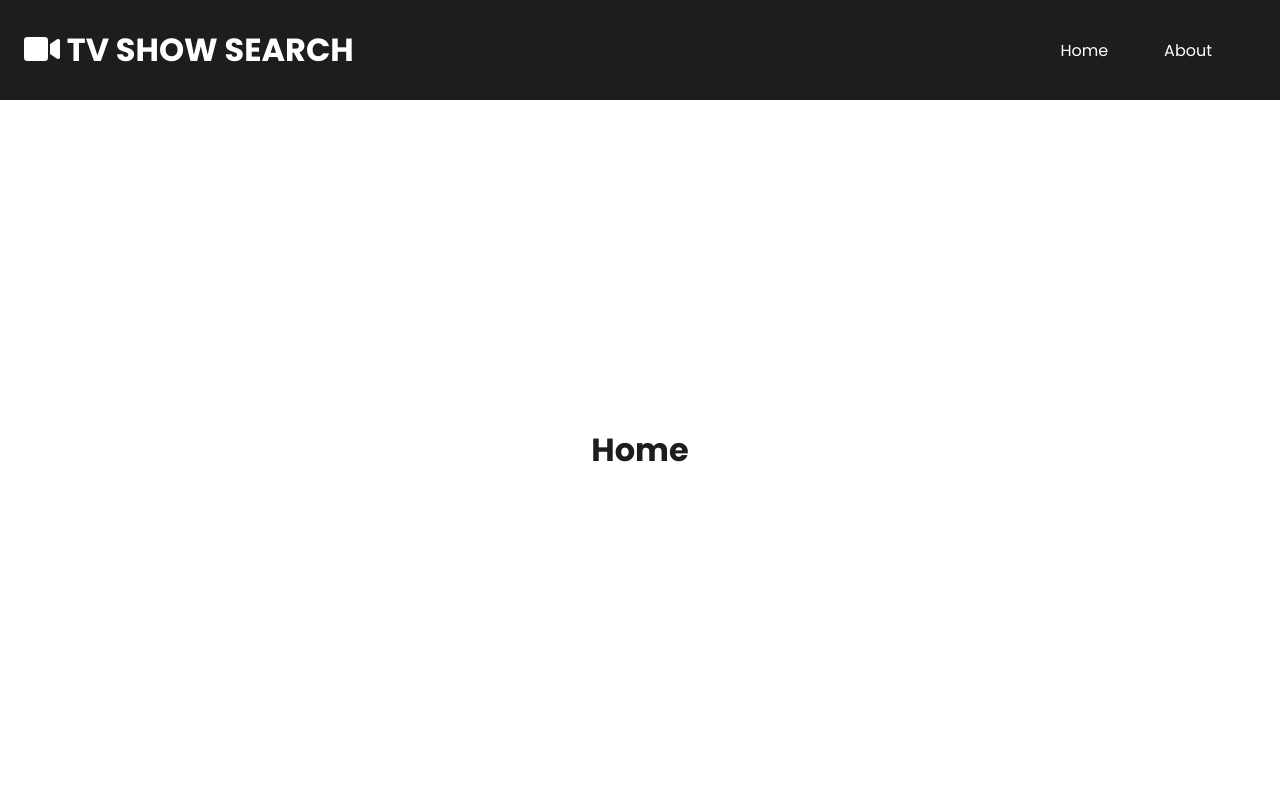
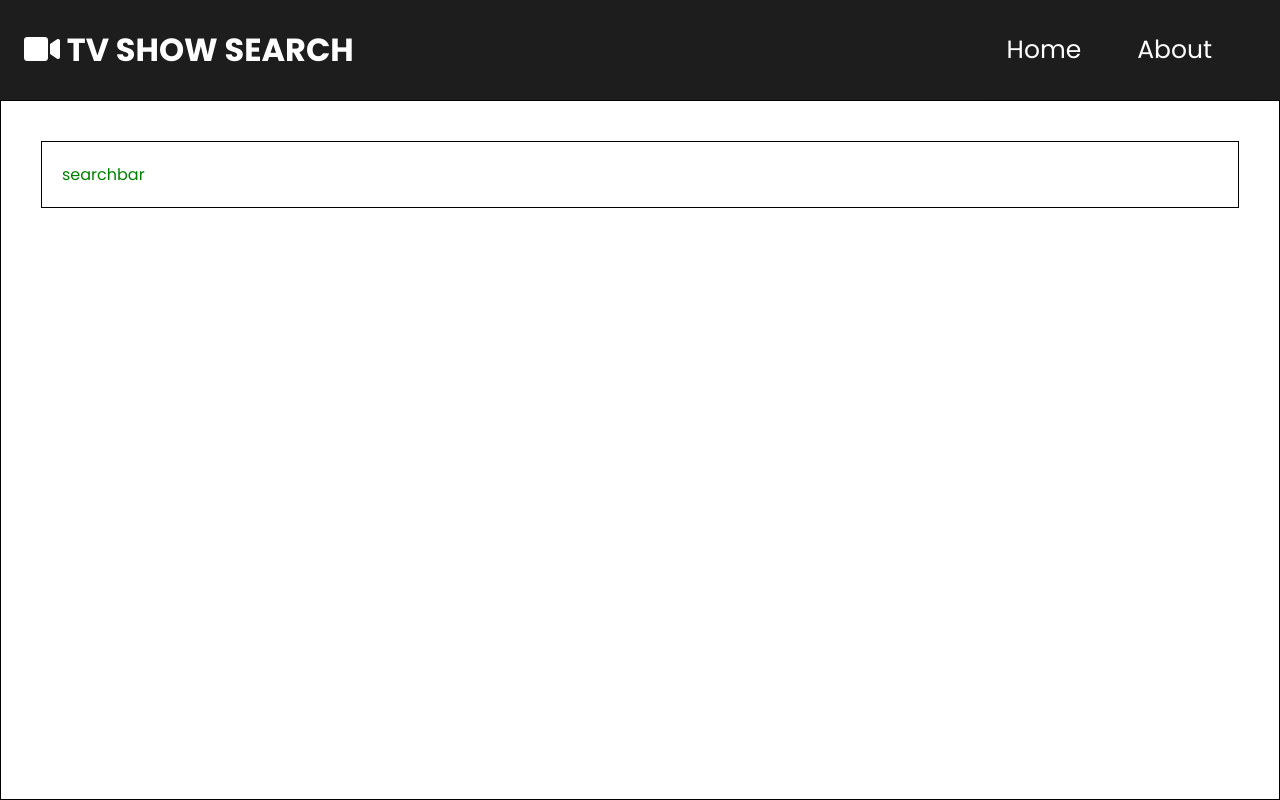
Before and after one commit to danielsuszek/movie-list, a React (Create React App) app: page / in a window 1280 px wide. Built offline with nearby package versions, Linux system fonts and the light colour scheme.

Commit message:
Empty search bar created. Time 34:49.

```diff
--- a/src/components/Header.module.scss
+++ b/src/components/Header.module.scss
@@ -77,6 +77,7 @@
             a {
                 text-decoration: none;
                 color: inherit;
+                font-size: 25px;
                 padding: 0.75rem 1.25rem;
                 border-radius: $borderRadius;
                 transition: 0.3s ease all;
--- a/src/components/Layout.module.scss
+++ b/src/components/Layout.module.scss
@@ -5,5 +5,5 @@
   // background: $bg;
   display: flex;
   justify-content: center;
-  align-items: center;
+  // align-items: center;
 }
--- /dev/null
+++ b/src/components/Searchbar.jsx
@@ -0,0 +1,11 @@
+import classes from "./Searchbar.module.scss"
+
+const Searchbar = () => {
+  return (
+    <div className={classes.searchbar}>
+      searchbar
+    </div>
+  )
+}
+
+export default Searchbar
--- /dev/null
+++ b/src/components/Searchbar.module.scss
@@ -0,0 +1,8 @@
+@import '../sass/main-import.scss';
+
+.searchbar {
+  color: green;
+  border: 1px solid #000;
+  margin: 20px;
+  padding: 20px;
+}
--- a/src/pages/Home.js
+++ /dev/null
@@ -1,7 +0,0 @@
-import React from "react";
-
-const Home = () => {
-    return <h1>Home</h1>;
-};
-
-export default Home;
--- /dev/null
+++ b/src/pages/Home.jsx
@@ -0,0 +1,17 @@
+import React from "react";
+
+import classes from "./Home.module.scss";
+
+import Searchbar from "../components/Searchbar";
+
+const Home = () => {
+  return (
+    <div className={classes.homepage}>
+      <Searchbar />
+      <br />
+      {/* <p>Homepage</p> */}
+    </div>
+  )
+};
+
+export default Home;
--- /dev/null
+++ b/src/pages/Home.module.scss
@@ -0,0 +1,8 @@
+@import '../sass/main-import.scss';
+
+.homepage {
+  width: 100vw;
+  border: 1px solid #000;
+  padding: 20px;
+  // color: green;
+}
```
Also changed, not shown: src/pages/About.jsx (renamed from src/pages/About.js), src/pages/Details.jsx (renamed from src/pages/Details.js).
